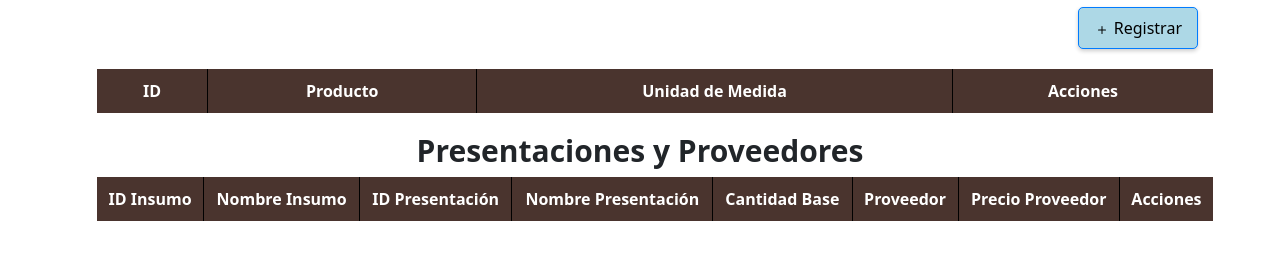
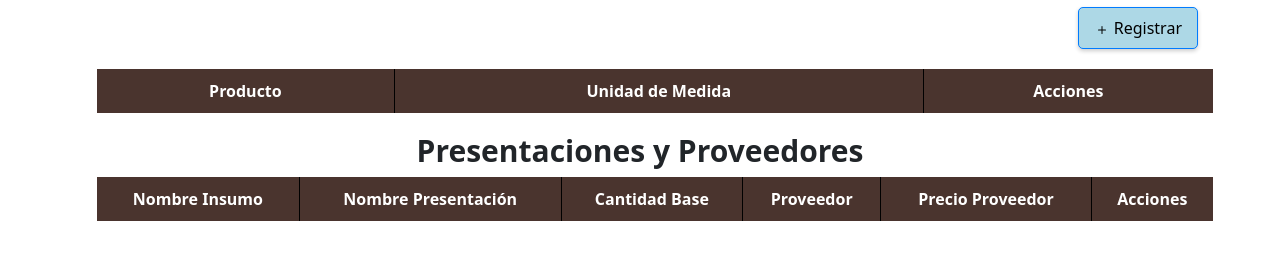
Before and after one commit to LuisGOSI/donGalleto, a Flask app: page /gestion-insumos in a window 1280 px wide. Shown: the part 160-423 px from the top of the page. Run offline with Flask 3, Linux system fonts and the light colour scheme; data that the repository does not hold is empty; some libraries are stand-ins or nearby versions.

Commit message:
crud insumos terminado

```diff
--- a/main.py
+++ b/main.py
@@ -4,7 +4,6 @@ from werkzeug.security import check_password_hash
 from werkzeug.security import generate_password_hash
 from dotenv import load_dotenv
 from database.admin import proveedorCRUD
-from database import TiendaGalletas
 from db import app,mysql
 
 if __name__ == "__main__":
@@ -167,7 +166,7 @@ def gestion_insumos():
             pi.precioProveedor
         FROM
             insumos i
-        LEFT JOIN
+        INNER JOIN
             presentacionesinsumos p ON i.idInsumo = p.idInsumoFK
         LEFT JOIN
             proveedoresinsumos pi ON p.idPresentacion = pi.idPresentacionFK
@@ -261,7 +260,6 @@ def get_insumo(idInsumo):
             p.idPresentacion,
             p.nombrePresentacion,
             p.cantidadBase,
-            p.unidadBase,
             pr.idProveedorInsumo,
             pr.idProveedorFK,
             pr.precioProveedor
@@ -285,10 +283,9 @@ def get_insumo(idInsumo):
             "idPresentacion": insumo[4],
             "nombrePresentacion": insumo[5],
             "cantidadBase": insumo[6],
-            "unidadBase": insumo[7],
-            "idProveedorInsumo": insumo[8],
-            "idProveedorFK": insumo[9],
-            "precioProveedor": insumo[10],
+            "idProveedorInsumo": insumo[7],
+            "idProveedorFK": insumo[8],
+            "precioProveedor": insumo[9],
         }
     else:
         return {"error": "Insumo no encontrado"}, 404
@@ -302,11 +299,10 @@ def asignar_proveedor_presentacion():
         precioProveedor = float(request.form["precioProveedor"])
         nombrePresentacion = request.form["nombrePresentacion"]
         cantidadBase = float(request.form["cantidadBase"])
-        unidadBase = request.form["unidadMedidaAsignar"]
         cur = mysql.connection.cursor()
         cur.execute(
-            "INSERT INTO presentacionesinsumos (idInsumoFK, nombrePresentacion, cantidadBase, unidadBase) VALUES (%s, %s, %s, %s)",
-            (idInsumo, nombrePresentacion, cantidadBase, unidadBase),
+            "INSERT INTO presentacionesinsumos (idInsumoFK, nombrePresentacion, cantidadBase) VALUES (%s, %s, %s)",
+            (idInsumo, nombrePresentacion, cantidadBase),
         )
         idPresentacion = cur.lastrowid
         cur.execute(
--- a/templates/production/gestionInsumos.html
+++ b/templates/production/gestionInsumos.html
@@ -17,7 +17,6 @@
                     <table style="width: 100%">
                         <thead>
                             <tr>
-                                <th>ID</th>
                                 <th>Producto</th>
                                 <th>Unidad de Medida</th>
                                 <th>Acciones</th>
@@ -26,7 +25,6 @@
                         <tbody>
                             {% for insumo in insumos %}
                             <tr>
-                                <td>{{ insumo[0] }}</td>
                                 <td>{{ insumo[1] }}</td>
                                 <td>{{ insumo[2] | title }}</td>
                                 <td>
@@ -57,9 +55,7 @@
                     <table style="width: 100%">
                         <thead>
                             <tr>
-                                <th>ID Insumo</th>
                                 <th>Nombre Insumo</th>
-                                <th>ID Presentación</th>
                                 <th>Nombre Presentación</th>
                                 <th>Cantidad Base</th>
                                 <th>Proveedor</th>
@@ -70,9 +66,7 @@
                         <tbody>
                             {% for presentacion in presentaciones %}
                             <tr>
-                                <td>{{ presentacion[0] }}</td>
                                 <td>{{ presentacion[1] }}</td>
-                                <td>{{ presentacion[2] }}</td>
                                 <td>{{ presentacion[3] }}</td>
                                 <td>{{ presentacion[4] }}</td>
                                 <td>{{ presentacion[5] }}</td>
@@ -328,7 +322,7 @@
                 <div class="modal-body">
                     <form action="/eliminarInsumo" method="POST">
                         <input type="hidden" id="idInsumoEliminar" name="idInsumoEliminar" />
-                        <p>¿Está seguro que desea eliminar este insumo?</p>
+                        <p>¿Está seguro que deseas eliminar este insumo?</p>
                         <div class="modal-footer">
                             <button type="button" class="btn btn-secondary" data-bs-dismiss="modal">Cancelar</button>
                             <button type="submit" class="btn btn-danger">Eliminar</button>
@@ -392,7 +386,7 @@
                 <div class="modal-body">
                     <form action="/eliminarPresentacion" method="POST">
                         <input type="hidden" id="idPresentacionEliminar" name="idPresentacionEliminar" />
-                        <p>¿Está seguro que desea eliminar esta presentación y su relación con el proveedor?</p>
+                        <p>¿Está seguro que deseas eliminar esta presentación?</p>
                         <div class="modal-footer">
                             <button type="button" class="btn btn-secondary" data-bs-dismiss="modal">Cancelar</button>
                             <button type="submit" class="btn btn-danger">Eliminar</button>
```
